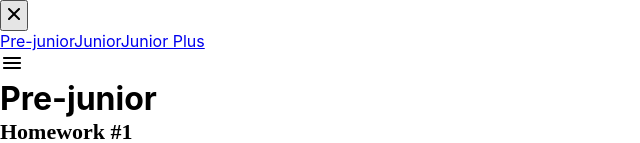
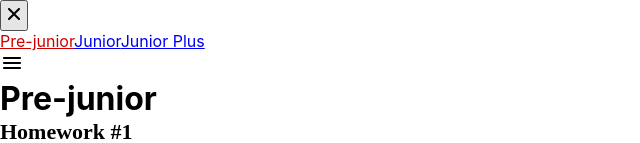
Before and after one commit to uginza/hws-2.github.io, a React (Create React App) app: page /#/pre-junior in a window 1280 px wide. Both pictures are taken after a click on the picture 14 px from the left and 14 px from the top of the page. Shown: the top 143 px of the page, without its empty margins (0-640 px from the left). Built offline with nearby package versions, Linux system fonts and the light colour scheme.

Commit message:
Styles for Header in progress

```diff
--- a/src/s2-homeworks/hw05/header/Header.module.css
+++ b/src/s2-homeworks/hw05/header/Header.module.css
@@ -2,6 +2,7 @@
 }
 
 .header {
+
 }
 
 .header h1 {
--- a/src/s2-homeworks/hw05/sidebar/Sidebar.module.css
+++ b/src/s2-homeworks/hw05/sidebar/Sidebar.module.css
@@ -1,7 +1,9 @@
 .sidebar {
+    display: none;
 }
 
 .sidebar.open {
+    display: block;
 }
 
 .background {
@@ -17,6 +19,7 @@
 }
 
 .nav a.active {
+    color: #cc0000;
 }
 .close {
 }
--- a/src/s2-homeworks/hw05/sidebar/Sidebar.tsx
+++ b/src/s2-homeworks/hw05/sidebar/Sidebar.tsx
@@ -31,7 +31,7 @@ export const Sidebar: FC<PropsType> = ({open, handleClose}) => {
                         id={'hw5-pre-junior-link'}
                         to={PATH.PRE_JUNIOR}
                         onClick={handleClose}
-                        // className={...} // делает студент
+                         className={({isActive}) => isActive ? s.active :''} // делает студент
                     >
                         Pre-junior
                     </NavLink>
@@ -39,7 +39,7 @@ export const Sidebar: FC<PropsType> = ({open, handleClose}) => {
                         id={'hw5-junior-link'}
                         to={PATH.JUNIOR}
                         onClick={handleClose}
-                        // className={...} // делает студент
+                        className={({isActive}) => isActive ? s.active :''} // делает студент
                     >
                         Junior
                     </NavLink>
@@ -47,7 +47,7 @@ export const Sidebar: FC<PropsType> = ({open, handleClose}) => {
                         id={'hw5-junior-plus-link'}
                         to={PATH.JUNIOR_PLUS}
                         onClick={handleClose}
-                        // className={...} // делает студент
+                         className={({isActive}) => isActive ? s.active :''} // делает студент
                     >
                         Junior Plus
                     </NavLink>
```
